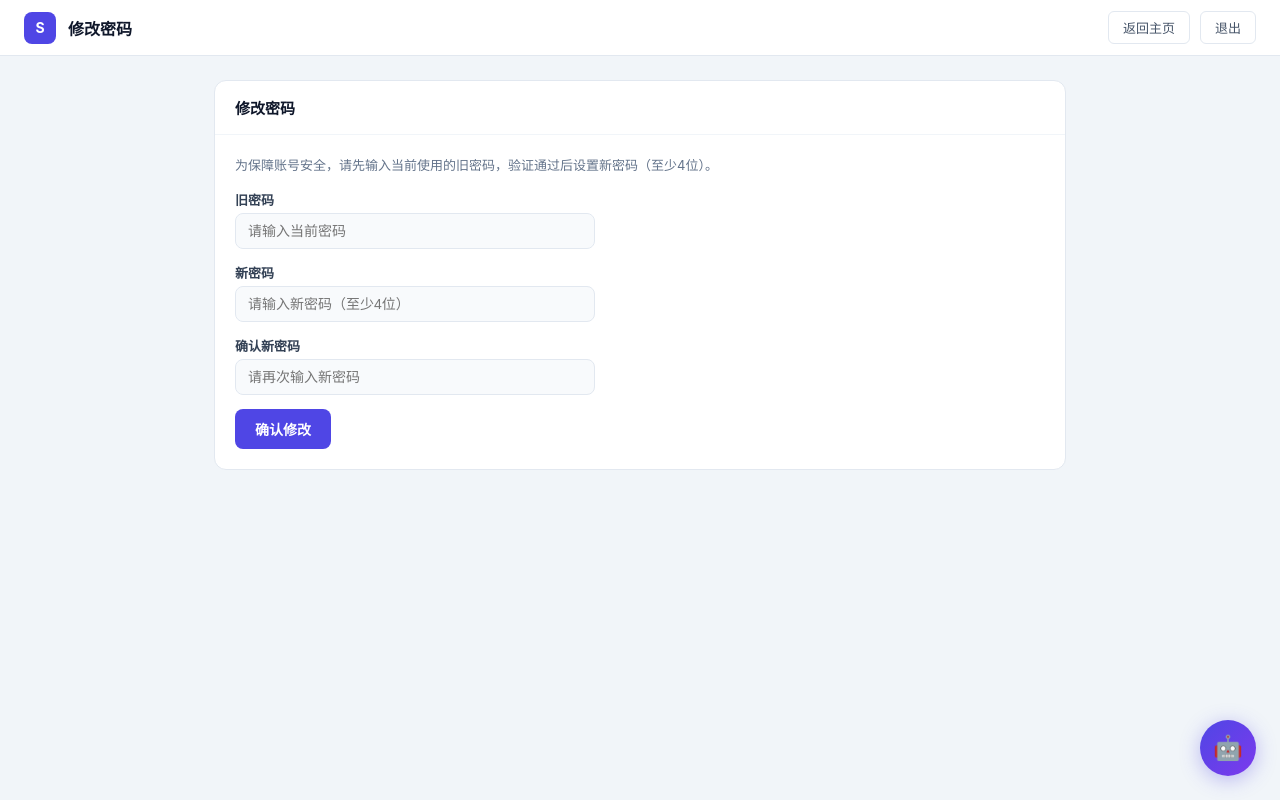
After one commit to luoshan111/gzd, a Flask app: template templates/change_password.html in a window 1280 px wide. The commit adds this page. Run offline with Flask 3, Linux system fonts and the light colour scheme; the template is opened without the code that fills it, so the values that code supplies are empty.

Commit message:
feat: 用户自助修改密码
新增 /change-password 页面与 /api/change-password 接口：
验证旧密码后更新，规则与管理员重置一致；
各页面顶栏加入入口；含集成测试 scripts/test_change_password.py（11 项全过）

```diff
--- a/templates/admin.html
+++ b/templates/admin.html
@@ -69,6 +69,7 @@
         <div class="topbar-right">
             <a href="/" class="btn-topbar">返回主页</a>
             <a href="/recycle-bin" class="btn-topbar">回收站</a>
+            <a href="/change-password" class="btn-topbar">修改密码</a>
             <button class="btn-topbar" onclick="logout()">退出</button>
         </div>
     </div>
--- a/templates/backup.html
+++ b/templates/backup.html
@@ -54,6 +54,7 @@
         <div class="topbar-right">
             <a href="/" class="btn-topbar">返回主页</a>
             <a href="/admin" class="btn-topbar">管理后台</a>
+            <a href="/change-password" class="btn-topbar">修改密码</a>
             <button class="btn-topbar" onclick="logout()">退出</button>
         </div>
     </div>
--- /dev/null
+++ b/templates/change_password.html
@@ -0,0 +1,105 @@
+<!DOCTYPE html>
+<html lang="zh-CN">
+<head>
+    <meta charset="UTF-8">
+    <meta name="viewport" content="width=device-width, initial-scale=1.0">
+    <title>修改密码 - 员工信息管理系统</title>
+    <style>
+        * { margin:0; padding:0; box-sizing:border-box; }
+        body { font-family:-apple-system,'Segoe UI','Microsoft YaHei',sans-serif; background:#f1f5f9; min-height:100vh; color:#0f172a; }
+        .topbar { background:#fff; border-bottom:1px solid #e2e8f0; padding:0 24px; height:56px; display:flex; align-items:center; justify-content:space-between; position:sticky; top:0; z-index:100; }
+        .topbar-left { display:flex; align-items:center; gap:12px; }
+        .topbar-logo { width:32px; height:32px; background:#4f46e5; border-radius:8px; display:flex; align-items:center; justify-content:center; color:#fff; font-weight:700; font-size:14px; }
+        .topbar-title { font-size:1rem; font-weight:600; }
+        .topbar-right { display:flex; align-items:center; gap:10px; }
+        .btn-topbar { padding:6px 14px; border:1px solid #e2e8f0; border-radius:6px; background:#fff; color:#475569; font-size:0.8125rem; cursor:pointer; transition:all 0.15s; text-decoration:none; }
+        .btn-topbar:hover { background:#f8fafc; border-color:#cbd5e1; }
+        .content { max-width:900px; margin:0 auto; padding:24px; }
+        .card { background:#fff; border:1px solid #e2e8f0; border-radius:12px; margin-bottom:16px; overflow:hidden; }
+        .card-header { padding:16px 20px; border-bottom:1px solid #f1f5f9; font-size:0.9375rem; font-weight:600; }
+        .card-body { padding:20px; }
+        .form-group { display:flex; flex-direction:column; max-width:360px; margin-bottom:14px; }
+        .form-group label { font-size:0.8125rem; font-weight:600; color:#334155; margin-bottom:4px; }
+        .form-group input { padding:9px 12px; border:1.5px solid #e2e8f0; border-radius:8px; font-size:0.875rem; background:#f8fafc; outline:none; transition:all 0.15s; }
+        .form-group input:focus { border-color:#4f46e5; box-shadow:0 0 0 3px rgba(79,70,229,0.08); background:#fff; }
+        .btn { padding:10px 20px; border:none; border-radius:8px; font-size:0.875rem; font-weight:600; cursor:pointer; transition:all 0.15s; }
+        .btn-primary { background:#4f46e5; color:#fff; }
+        .btn-primary:hover { background:#4338ca; }
+        .btn:disabled { opacity:0.5; cursor:not-allowed; }
+        .message { padding:10px 14px; border-radius:8px; font-size:0.8125rem; margin-bottom:12px; }
+        .message.success { background:#f0fdf4; color:#059669; border:1px solid #bbf7d0; }
+        .message.error { background:#fef2f2; color:#dc2626; border:1px solid #fecaca; }
+        .tip { font-size:0.8125rem; color:#64748b; margin-bottom:16px; }
+        .toast-container { position:fixed; bottom:24px; right:24px; z-index:9999; display:flex; flex-direction:column; gap:8px; }
+        .toast { padding:12px 20px; border-radius:8px; font-size:0.875rem; font-weight:500; box-shadow:0 4px 12px rgba(0,0,0,0.1); animation:slideIn 0.3s ease; }
+        .toast.success { background:#059669; color:#fff; }
+        .toast.error { background:#dc2626; color:#fff; }
+        @keyframes slideIn { from{opacity:0;transform:translateX(20px)}to{opacity:1;transform:translateX(0)} }
+        @media(max-width:768px) { .content{padding:16px;} .form-group{max-width:100%;} }
+    </style>
+</head>
+<body>
+    <!-- Top bar -->
+    <div class="topbar">
+        <div class="topbar-left">
+            <div class="topbar-logo">S</div>
+            <span class="topbar-title">修改密码</span>
+        </div>
+        <div class="topbar-right">
+            <a href="/" class="btn-topbar">返回主页</a>
+            <button class="btn-topbar" onclick="logout()">退出</button>
+        </div>
+    </div>
+    <!-- 修改密码表单 -->
+    <div class="content">
+        <div class="card">
+            <div class="card-header">修改密码</div>
+            <div class="card-body">
+                <div id="formMessage"></div>
+                <p class="tip">为保障账号安全，请先输入当前使用的旧密码，验证通过后设置新密码（至少4位）。</p>
+                <div class="form-group">
+                    <label>旧密码</label>
+                    <input type="password" id="oldPassword" placeholder="请输入当前密码" autocomplete="current-password">
+                </div>
+                <div class="form-group">
+                    <label>新密码</label>
+                    <input type="password" id="newPassword" placeholder="请输入新密码（至少4位）" autocomplete="new-password">
+                </div>
+                <div class="form-group">
+                    <label>确认新密码</label>
+                    <input type="password" id="confirmPassword" placeholder="请再次输入新密码" autocomplete="new-password">
+                </div>
+                <button class="btn btn-primary" id="submitBtn" onclick="changePassword()">确认修改</button>
+            </div>
+        </div>
+    </div>
+    <div class="toast-container" id="toastContainer"></div>
+    <script>
+        /* 通用提示与登出（与其他页面保持一致） */
+        function toast(msg,type) { const c=document.getElementById('toastContainer'); const t=document.createElement('div'); t.className='toast '+(type||'info'); t.textContent=msg; c.appendChild(t); setTimeout(()=>{t.style.opacity='0';t.style.transition='opacity 0.3s';setTimeout(()=>t.remove(),300)},3000); }
+        function showMessage(text,type) { document.getElementById('formMessage').innerHTML='<div class="message '+type+'">'+text+'</div>'; setTimeout(()=>{document.getElementById('formMessage').innerHTML='';},3000); }
+        async function logout() { try{await fetch('/api/logout',{method:'POST'})}catch(e){} window.location.href='/login'; }
+        /* 修改密码：前端校验规则（非空/至少4位/两次一致）与后端 /api/change-password 一致 */
+        async function changePassword() {
+            const oldPassword = document.getElementById('oldPassword').value;
+            const newPassword = document.getElementById('newPassword').value;
+            const confirmPassword = document.getElementById('confirmPassword').value;
+            if (!oldPassword || !newPassword) { showMessage('请输入旧密码和新密码','error'); return; }
+            if (newPassword.length < 4) { showMessage('新密码至少4位','error'); return; }
+            if (newPassword !== confirmPassword) { showMessage('两次输入的新密码不一致','error'); return; }
+            const btn = document.getElementById('submitBtn');
+            btn.disabled = true; btn.textContent = '提交中...';
+            try {
+                const r = await fetch('/api/change-password', {method:'POST', headers:{'Content-Type':'application/json'}, body:JSON.stringify({old_password:oldPassword, new_password:newPassword})});
+                const d = await r.json();
+                if (d.success) { showMessage(d.message,'success'); toast(d.message,'success'); document.getElementById('oldPassword').value=''; document.getElementById('newPassword').value=''; document.getElementById('confirmPassword').value=''; }
+                else showMessage(d.message,'error');
+            } catch (e) { showMessage('修改失败: '+e.message,'error'); }
+            btn.disabled = false; btn.textContent = '确认修改';
+        }
+    </script>
+
+    <!-- AI 聊天助手 -->
+    {% include 'components/chat_widget.html' %}
+</body>
+</html>
--- a/templates/index.html
+++ b/templates/index.html
@@ -292,6 +292,7 @@
             </div>
             <a href="/admin" class="btn-topbar" id="adminBtn">管理后台</a>
             <a href="/recycle-bin" class="btn-topbar">回收站</a>
+            <a href="/change-password" class="btn-topbar">修改密码</a>
             <button class="btn-topbar" onclick="logout()">退出</button>
         </div>
     </div>
--- a/templates/recycle_bin.html
+++ b/templates/recycle_bin.html
@@ -54,6 +54,7 @@
         </div>
         <div class="topbar-right">
             <a href="/" class="btn-topbar">返回主页</a>
+            <a href="/change-password" class="btn-topbar">修改密码</a>
             <button class="btn-topbar" onclick="logout()">退出</button>
         </div>
     </div>
```
Also changed, not shown: auth_routes.py (+37 -4 lines), page_routes.py (+7 -0 lines), scripts/test_change_password.py (added, +94 -0 lines).
